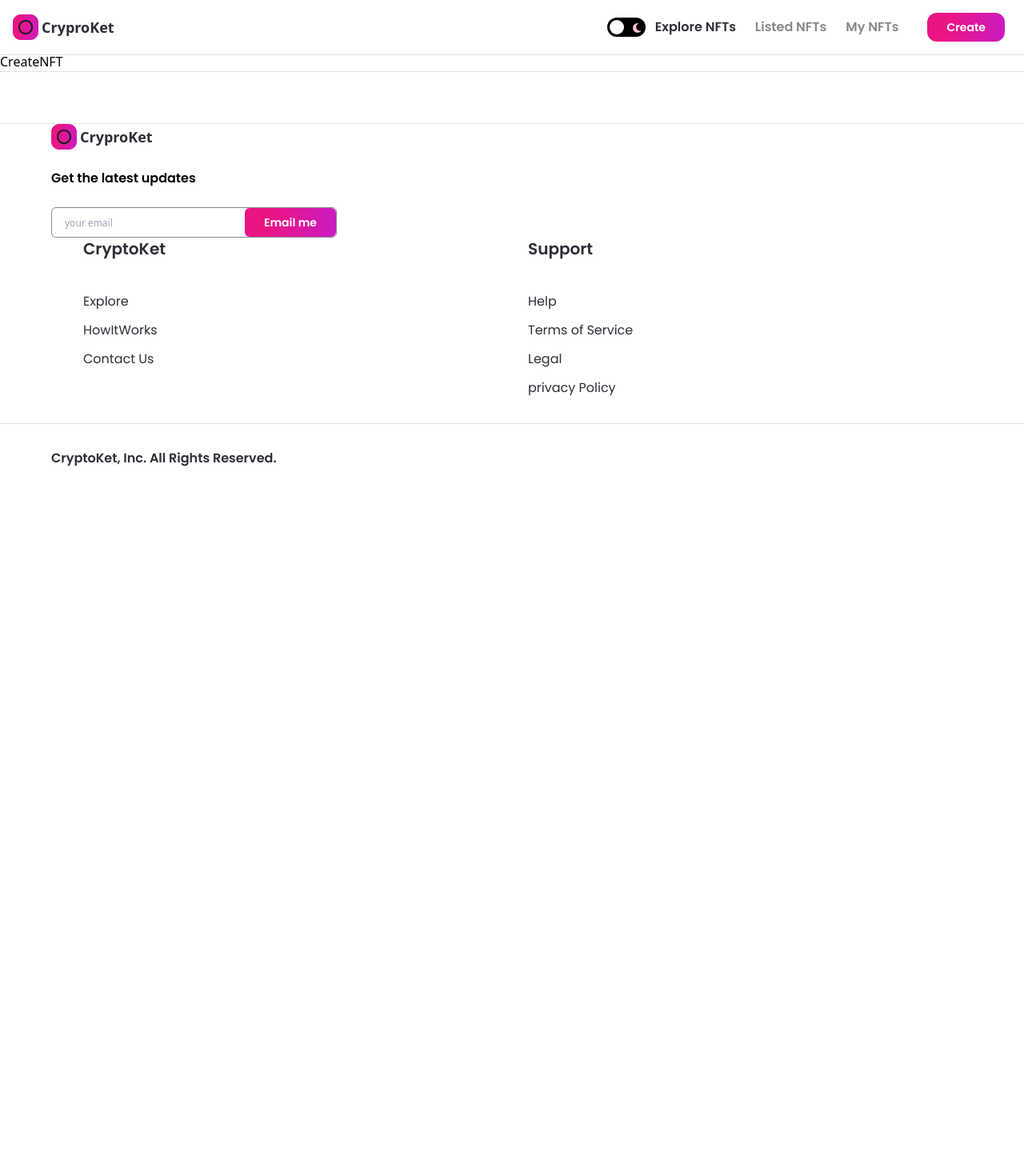
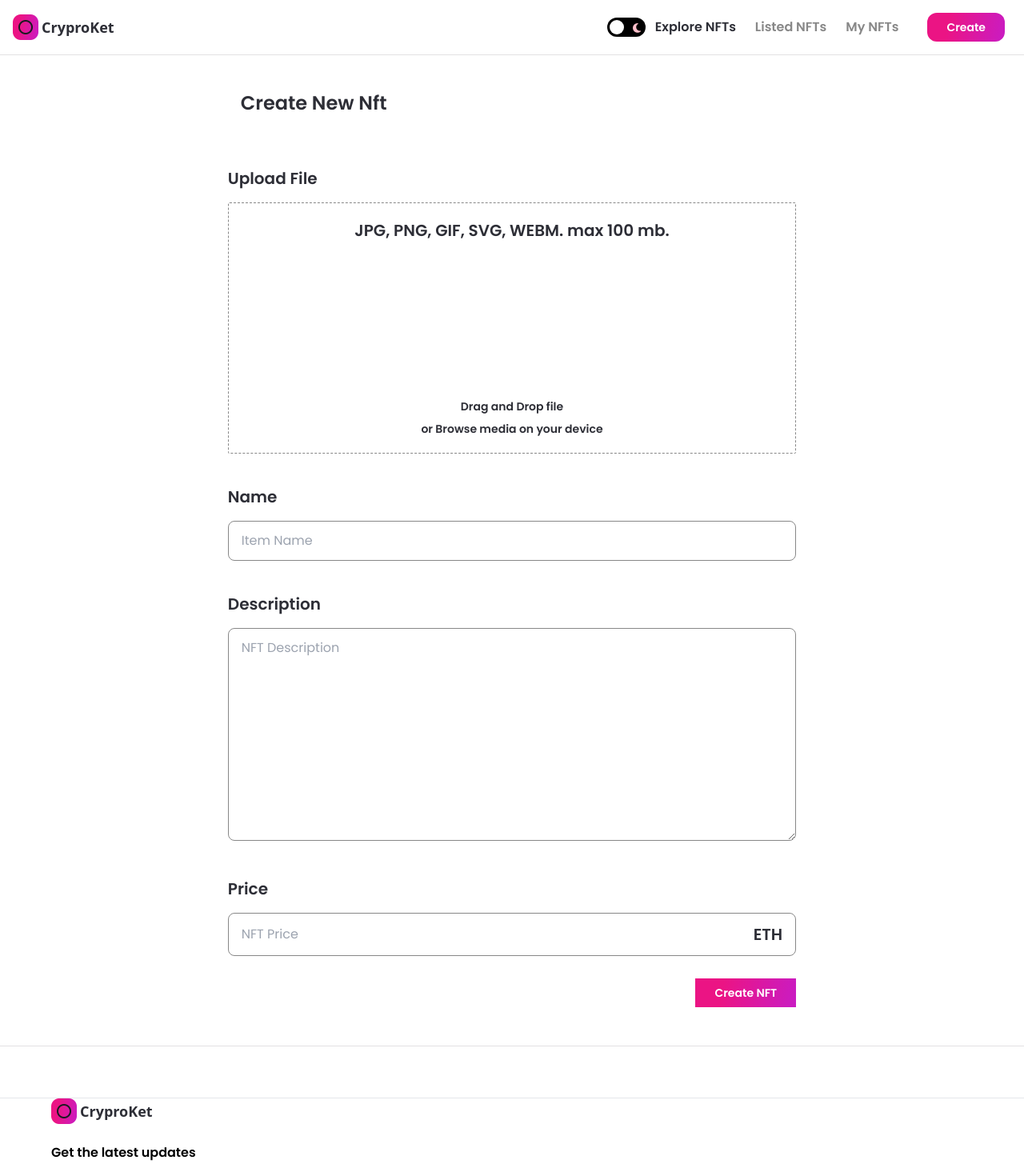
Before and after one commit to lakhta2/thirdtry, a Next.js app: page /create-nft in a window 1280 px wide. Shown: the top 1470 px of the page at 80% size. Before the commit the page ends 800 px from the top, so only its background shows below. Built offline with nearby package versions, Linux system fonts and the light colour scheme.

Commit message:
add create-nft-page

```diff
--- /dev/null
+++ b/components/Input.jsx
@@ -0,0 +1,36 @@
+import React from 'react';
+
+const Input = ({ inputType, title, placeholder, handleClick }) => (
+  <div className="mt-10 w-full">
+    <p className="font-semibold font-poppins text-xl font-poppins dark:text-white text-nft-black-1">
+      {title}
+    </p>
+
+    { inputType === 'number' ? (
+      <div className="dark:bg-nft-black-1 bg-white border dark: border-nft-black-1 border-nft-gray-2 rounded-lg w-full outline-none font-poppins dark:text-white text-nft-gray-2 text-base mt-4 px-4 py-3 flexBetween flex-row">
+        <input
+          type="number"
+          className="flex w-full dark:bg-nft-black-1 bg-white outline-none"
+          placeholder={placeholder}
+          onChange={handleClick}
+        />
+        <p className="font-semibold font-poppins text-xl font-poppins dark:text-white text-nft-black-1">ETH</p>
+      </div>
+    ) : inputType === 'textarea' ? (
+      <textarea
+        rows={10}
+        className="dark:bg-nft-black-1 bg-white border dark: border-nft-black-1 border-nft-gray-2 rounded-lg w-full outline-none font-poppins dark:text-white text-nft-gray-2 text-base mt-4 px-4 py-3"
+        placeholder={placeholder}
+        onChange={handleClick}
+      />
+    ) : (
+      <input
+        className="dark:bg-nft-black-1 bg-white border dark: border-nft-black-1 border-nft-gray-2 rounded-lg w-full outline-none font-poppins dark:text-white text-nft-gray-2 text-base mt-4 px-4 py-3"
+        placeholder={placeholder}
+        onChange={handleClick}
+      />
+    )}
+  </div>
+);
+
+export default Input;
--- a/components/index.js
+++ b/components/index.js
@@ -4,5 +4,6 @@
 import Banner from './Banner';
 import CreatorCard from './CreatorCard';
 import NFTCard from './NFTCard';
+import Input from './Input';
 
-export { Navbar, Footer, Button, Banner, CreatorCard, NFTCard };
+export { Navbar, Footer, Button, Banner, CreatorCard, NFTCard, Input };
--- a/pages/create-nft.js
+++ b/pages/create-nft.js
@@ -1,7 +1,101 @@
 import React from 'react';
+import { useState, useMemo, useCallback, useContext } from 'react';
+import { useRouter } from 'next/router';
+import { useDropzone } from 'react-dropzone';
+import Image from 'next/image';
+import { useTheme } from 'next-themes';
 
-const CreateNFT = () => (
-  <div>CreateNFT</div>
-);
+import { Button } from '../components';
+import images from '../assets';
+import { Input } from '../components';
+
+const CreateNFT = () => {
+  const [formInput, setFormInput] = useState({ price: '', name: '', description: '' })
+  const [fileUrl, setFileUrl] = useState(null);
+  const { theme } = useTheme();
+
+  const onDrop = useCallback(() => {
+    // upload image to the ipfs (blockchain)
+  }, []);
+
+  const {getRootProps, getInputProps, isDragActive, isDragAccept, isDragReject } = useDropzone({
+    onDrop,
+    accept: 'image/*',
+    maxSize: 5000000,
+  });
+
+  const fileStyle = useMemo(() => (
+    `dark:bg-nft-black-1 bg-white border dark:border-white border-nft-gray-2 flex flex-col items-center p-5 rounded-sm border-dashed
+    ${isDragActive && 'border-file-active'}
+    ${isDragAccept && 'border-file-accept'}
+    ${isDragReject && 'border-file-reject'}`
+  ), [isDragActive, isDragAccept, isDragReject]);
+
+  return (
+    <div className="flex justify-center sm:px-4 p-12">
+      <div className="w-3/5 md:w-full">
+        <h1 className="font-poppins dark:text-white text-nft-black-1 text-2xl minlg:text-4xl font-semibold ml-4 xs:ml-0">Create New Nft</h1>
+
+        <div className="mt-16">
+          <p className="font-semibold text-xl font-poppins dark:text-white text-nft-black-1">Upload File</p>
+          <div className="mt-4">
+            <div {...getRootProps()} className={fileStyle}>
+              <input {...getInputProps()} />
+              <div className="flex-center flex-col text-center">
+                <p className="font-semibold text-xl font-poppins dark:text-white text-nft-black-1">JPG, PNG, GIF, SVG, WEBM. max 100 mb.</p>
+
+                <div className="my-12 w-full flex justify-center">
+                  <Image
+                    src={images.upload}
+                    width={100}
+                    height={100}
+                    objectFit="contain"
+                    alt="file uploud"
+                    className={theme === 'light' && 'filter invert'}
+                  />
+                </div>
+                <p className="font-semibold text-sm font-poppins dark:text-white text-nft-black-1">Drag and Drop file</p>
+                <p className="font-semibold text-sm font-poppins dark:text-white text-nft-black-1 mt-2">or Browse media on your device</p>
+              </div>
+            </div>
+            {fileUrl && (
+              <aside>
+                <div>
+                  <img src={fileUrl} alt="asset_file" />
+                </div>
+              </aside>
+            )}
+          </div>
+        </div>
+
+        <Input
+          inputType="input"
+          title="Name"
+          placeholder="Item Name"
+          handleClick={(e) => setFormInput({ ...formInput, name: e.target.value })}
+        />
+        <Input
+          inputType="textarea"
+          title="Description"
+          placeholder="NFT Description"
+          handleClick={(e) => setFormInput({ ...formInput, description: e.target.value })}
+        />
+        <Input
+          inputType="number"
+          title="Price"
+          placeholder="NFT Price"
+          handleClick={(e) => setFormInput({ ...formInput, price: e.target.value })}
+        />
+        <div className="mt-7 w-full flex justify-end">
+          <Button
+            btnName="Create NFT"
+            className="rounded-xl"
+            handleClick={() => {}}
+          />
+        </div>
+      </div>
+    </div>
+  );
+};
 
 export default CreateNFT;
```
